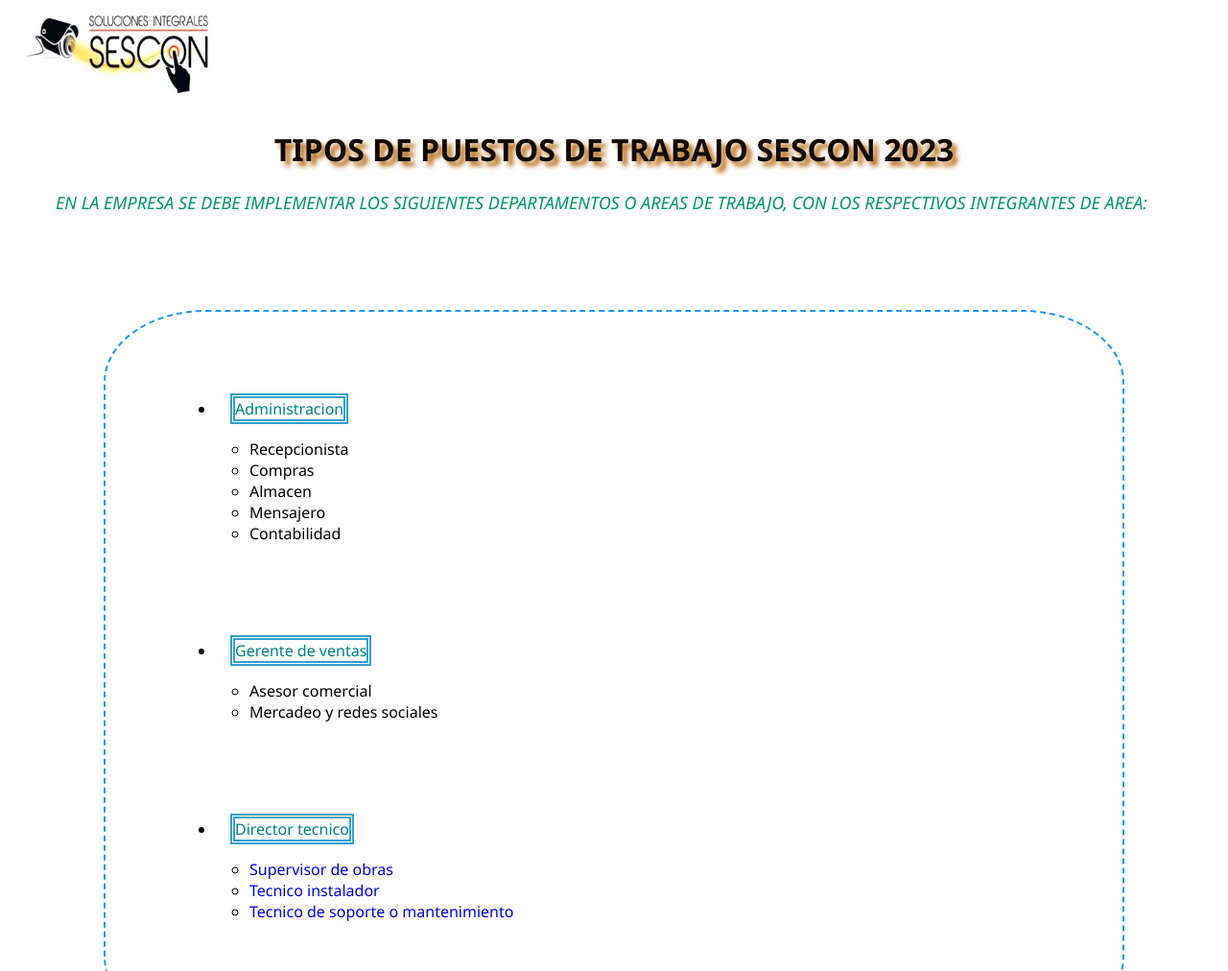
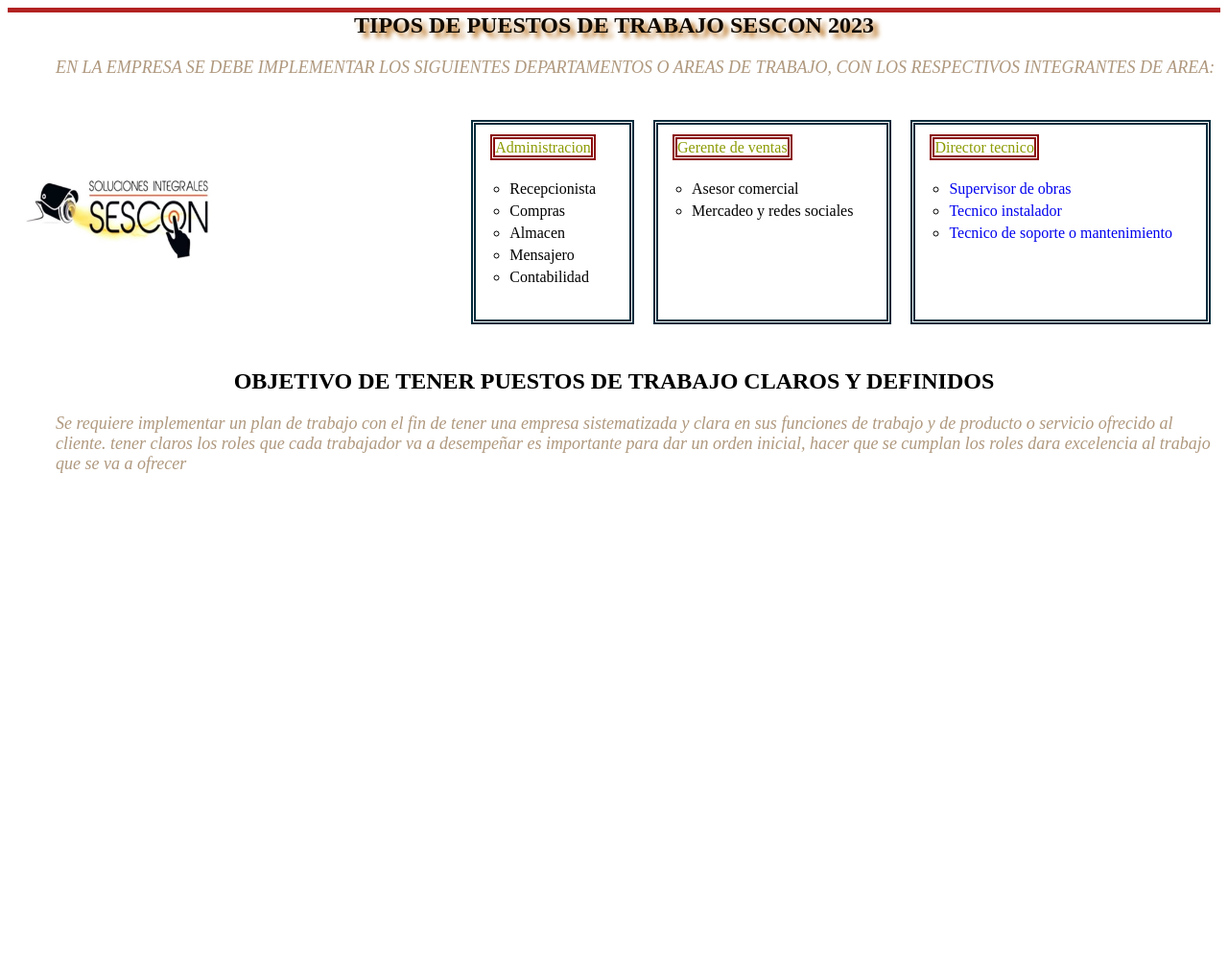
Before and after one commit to V-573/pageSescon, a plain HTML site: page index.html in a window 1280 px wide. Shown: the top 1012 px of the page at 96% size. After the commit the page ends 800 px from the top, so only its background shows below. Drawn offline with Linux system fonts and the light colour scheme.

Commit message:
creacion de flex para imagen y departamentos

```diff
--- /dev/null
+++ b/css/style2.css
@@ -0,0 +1,85 @@
+.title {
+    font-weight: 900;
+    color: rgb(17, 9, 0);
+    text-shadow: 5px 5px 5px #b16309;
+    /* ESTE EFECTO LO TIENE EL TITULO DE LA PAGINA PPAL INDEX*/
+    text-align: center;
+    margin-top: 0;
+    margin-bottom: 20px;
+    border-top-width: 5px;
+    border-top-style: solid;
+    border-top-color: firebrick;
+}/*estilo del titulo*/
+
+.post-text {/* CORRESPONDE A los PARRAFOs*/
+    color: rgba(99, 54, 3, 0.514);
+    font-style: oblique;
+    font-size: 18px;
+    padding-left: 50px;
+
+}
+
+/* a partir de aca creo un PRIMER flex para manejar la imagen y los departamentos alineados en la pagina*/
+
+.logo {
+    display: flex;
+    justify-content: space-between;
+    align-items: center;
+
+}
+
+.departamentos {
+    display: flex;
+
+}
+
+.departamentos>li {
+
+    padding: 20px;
+
+}
+/* HASTA ACA CORRESPONDE AL PRIMER FLES CREADO*/
+
+.departamentos>li {
+
+    border: thick double #022b3b;
+    /* Adds an inner padding */
+    padding: 15px;
+
+    /* Sets outer margins */
+    margin: 10px;
+}
+
+.departamentos>li>a { /*estilo de decoracion de los titulos de areas de jefes*/
+    color: rgb(67, 182, 67);
+    border: thick double #8b0808;
+    text-decoration: none;
+    margin-right: auto;
+    margin-left: auto;
+}
+
+.departamentos .link-jefes {/*color de letra de los departamentos*/
+    color: rgb(140, 155, 4);
+}
+
+.departamentos .link-jefes:hover {
+    color: tomato;
+}
+
+.departamentos .link-jefes:active {
+    color: rgb(8, 8, 8);
+}
+
+.link-operarios{/* quito el subrayado de los link en los puestos de operarios*/
+text-decoration:none;
+
+
+}
+
+.sud-departamento { /*agrego espacio entre los sub departamentos y los departamentos*/
+    padding: 20px;
+}
+
+.sud-departamento > li {
+    margin-top: 5px;
+}
--- a/css/styles.css
+++ b/css/styles.css
@@ -1,20 +1,12 @@
+.post {
+    /* Setting the margin between the border and the element's content */
+    padding: 20px;
 
-/*estilo de pagina principal*/
+    max-width:auto;
+    background-color: #fff;
+    border: 2px dashed #2a2a2a;
 
-.excerpt{
-/* Sets the border */
-    border: 2px dashed #2196F3;
-
-    /* Adds an inner padding */
-    padding: 25px;
-
-    /* Sets outer margins =   */
-    margin: 100px;
-    border-radius: 10%;
 }
-
-
-
 
 body{
     font-family:'Segoe UI', Tahoma, Geneva, Verdana, sans-serif;
@@ -26,21 +18,6 @@
     text-indent: 100px;
 }
 
-.title{
-font-weight: 900;
-color:rgb(17, 9, 0);
-text-shadow: 5px 5px 5px #b16309; /* ESTE EFECTO LO TIENE EL TITULO DE LA PAGINA PPAL INDEX*/
-text-align:center;
-}
-
-
-.text {
-    color:rgb(5, 148, 105);
-    font-style: oblique;
-    font-size: 18px;
-    padding-left: 50px;
-
-}
 
 .error {
     color:rgb(248, 8, 8);
@@ -53,48 +30,6 @@
 color: blue;
 
 }
-
-.link-operarios{
-text-decoration:none;
-
-}
-
-.departamentos{
-
-}
-
-.departamentos > li{
-
-border: 2px dashed solid;
-/* Adds an inner padding */
-    padding: 15px;
-
-    /* Sets outer margins */
-    margin: 50px;
-
-}
-.sud-departamento{
-    padding: 20px;
-}
-
-.departamentos > li > a {
-    color:rgb(182, 67, 67);
-    border: thick double #32a1ce;
-    text-decoration: none;
-}
-
-.departamentos .link-jefes{
-    color: teal;
-
-}
-.departamentos .link-jefes:hover {
-    color: tomato;
-}
-
-.departamentos .link-jefes:active{
-    color:rgb(8, 8, 8);
-}
-
 
 /*ESTILO DE PAGINA TecnicoMantenimiento*/
 table{
--- a/index.html
+++ b/index.html
@@ -3,28 +3,41 @@
   <head>
     <meta charset="UTF-8" />
     <title>Mod3 PUESTOS DE TRABAJO</title>
-    <link rel="stylesheet" href="css\styles.css" />
-
+    <link rel="stylesheet" href="css\style2.css" />
   </head>
   <body>
+    <article class="post">
+      <div class="post-thumb"></div>
+
+      <h1 class="title">TIPOS DE PUESTOS DE TRABAJO SESCON 2023</h1>
+      <p class="post-text">
+        EN LA EMPRESA SE DEBE IMPLEMENTAR LOS SIGUIENTES DEPARTAMENTOS O AREAS
+        DE TRABAJO, CON LOS RESPECTIVOS INTEGRANTES DE AREA:
+      </p>
+
+      <div class="logo">
         <div>
-      <img src="imagenes\logo sescon.jpg" alt="logo sescon" height=100px>
+          <img
+            src="imagenes\logo sescon.jpg"
+            alt="logo sescon"
+            height="100px"
+          />
         </div>
-    <div>
-     <h1 class="title">TIPOS DE PUESTOS DE TRABAJO SESCON 2023</h1>
-      <p class="text">
-      EN LA EMPRESA SE DEBE IMPLEMENTAR LOS SIGUIENTES DEPARTAMENTOS O AREAS DE TRABAJO, CON LOS RESPECTIVOS INTEGRANTES DE AREA:
-      </p>
-      </div>
-      <div class="excerpt">
-                  <p> <!--se utiliza parrafo para poder generar un  espacio  entre cada departamento-->
-                  <ul class="departamentos">
+
+        <div class="logo2">
+          <ul class="departamentos" style="list-style: none">
+            <!--ACA QUITE EL ICONO DE BOLITA DE ADMINISTRACION, GERENTE DE VENTAS, DIRECTOR TECNICO-->
             <li>
-                        <a class="link-jefes" href="Administracion\Administracion.html" target="_blank"
+              <a
+                class="link-jefes"
+                href="Administracion\Administracion.html"
+                target="_blank"
                 >Administracion</a
-                        > <!--Se usa la class link jefes para poder darle estilo a los departamentos principales (administracion, gerente ventas, gerente tecnico) -->
+              >
+              <!--Se usa la class link jefes para poder darle estilo a los departamentos principales (administracion, gerente ventas, gerente tecnico) -->
 
-                        <ul class="sud-departamento"> <!--Se da class sub-departamento para darle estilo a las areas dependientes de cada departamento-->
+              <ul class="sud-departamento">
+                <!--Se da class sub-departamento para darle estilo a las areas dependientes de cada departamento-->
                 <li>Recepcionista</li>
                 <li>Compras</li>
                 <li>Almacen</li>
@@ -32,11 +45,13 @@
                 <li>Contabilidad</li>
               </ul>
             </li>
-                  </p>
 
-                  <p>
             <li>
-                    <a class="link-jefes" href="GerenteVentas\GerenteVentas.html" target="_blank"
+              <a
+                class="link-jefes"
+                href="GerenteVentas\GerenteVentas.html"
+                target="_blank"
+                class="link"
                 >Gerente de ventas</a
               >
               <ul class="sud-departamento">
@@ -44,11 +59,13 @@
                 <li>Mercadeo y redes sociales</li>
               </ul>
             </li>
-            </p>
 
-            <p>
             <li>
-                    <a class="link-jefes" href="DirectorTecnico\DirectorTecnico.html" target="_blank"
+              <a
+                class="link-jefes"
+                href="DirectorTecnico\DirectorTecnico.html"
+                target="_blank"
+                class="link"
                 >Director tecnico</a
               >
               <ul class="sud-departamento">
@@ -68,22 +85,34 @@
                     >Tecnico instalador</a
                   >
                 </li>
-                      <li><a class="link-operarios" href="DirectorTecnico\TecnicoMantenimiento.html" target="_blank" >Tecnico de soporte o mantenimiento</a></li>
+                <li>
+                  <a
+                    class="link-operarios"
+                    href="DirectorTecnico\TecnicoMantenimiento.html"
+                    target="_blank"
+                    >Tecnico de soporte o mantenimiento</a
+                  >
+                </li>
               </ul>
             </li>
-            </p>
           </ul>
         </div>
-<div>
-<article class="excerpt"> <!--ejemplo del curso -->
-  <h2>OBJETIVO DE TENER PUESTOS DE TRABAJO CLAROS Y DEFINIDOS</h2>
-  <p class="post-text"> Se requiere implementar un plan de trabajo con el fin de tener una empresa sistematizada y clara en sus funciones de trabajo y de producto o servicio ofrecido al cliente.
-    tener claros los roles que cada trabajador va a desempeñar es importante para dar un orden inicial, hacer que se cumplan los roles dara excelencia al trabajo que se va a ofrecer
-  </p><!-- aca estoy practicando la propiedad text-indent la cual le doy estilo en css por medio de esta clase= post-text-->
+      </div>
+      <article class="article1">
+        <!--ejemplo del curso -->
+        <h2 style="text-align: center">
+          OBJETIVO DE TENER PUESTOS DE TRABAJO CLAROS Y DEFINIDOS
+        </h2>
+        <p class="post-text">
+          Se requiere implementar un plan de trabajo con el fin de tener una
+          empresa sistematizada y clara en sus funciones de trabajo y de
+          producto o servicio ofrecido al cliente. tener claros los roles que
+          cada trabajador va a desempeñar es importante para dar un orden
+          inicial, hacer que se cumplan los roles dara excelencia al trabajo que
+          se va a ofrecer
+        </p>
+        <!-- aca estoy practicando la propiedad text-indent la cual le doy estilo en css por medio de esta clase= post-text-->
       </article>
-
-
-
-</div>
+    </article>
   </body>
 </html>
```
Lines whose indentation alone changed are shown as unchanged.
